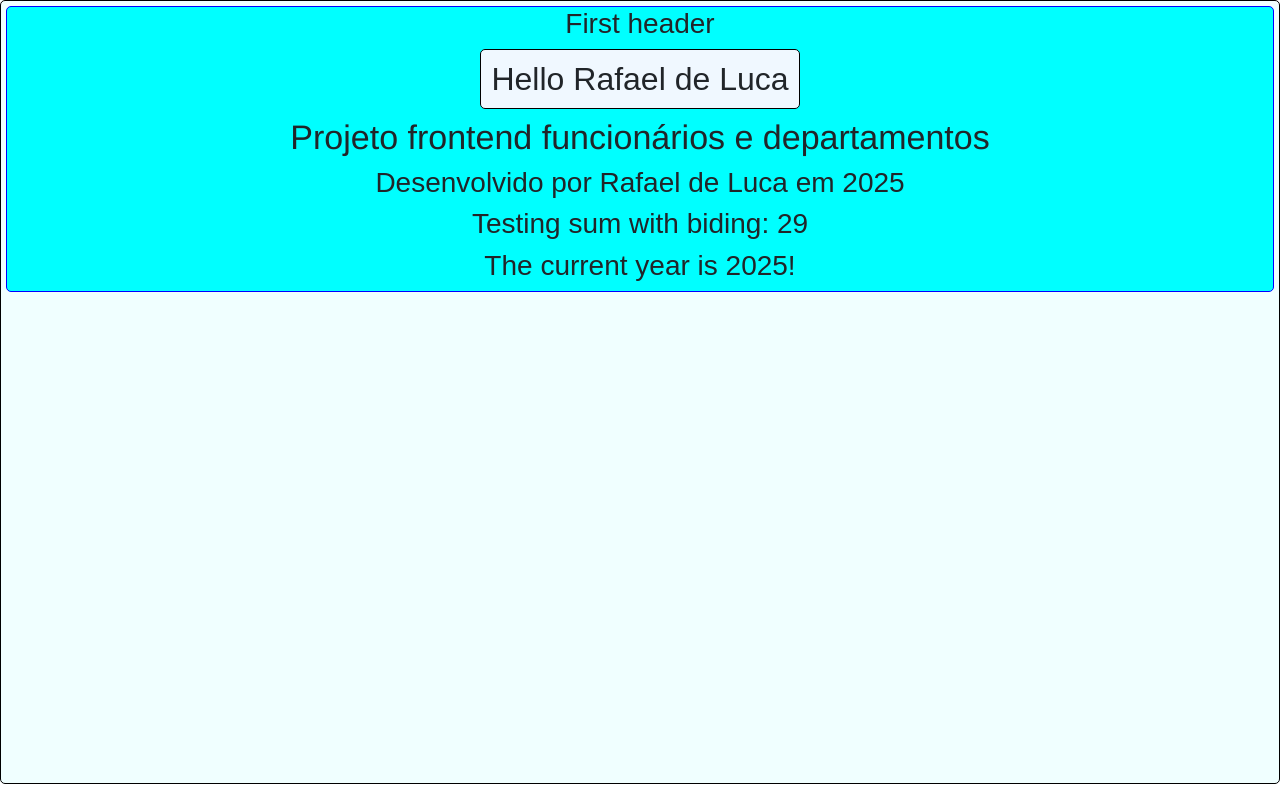
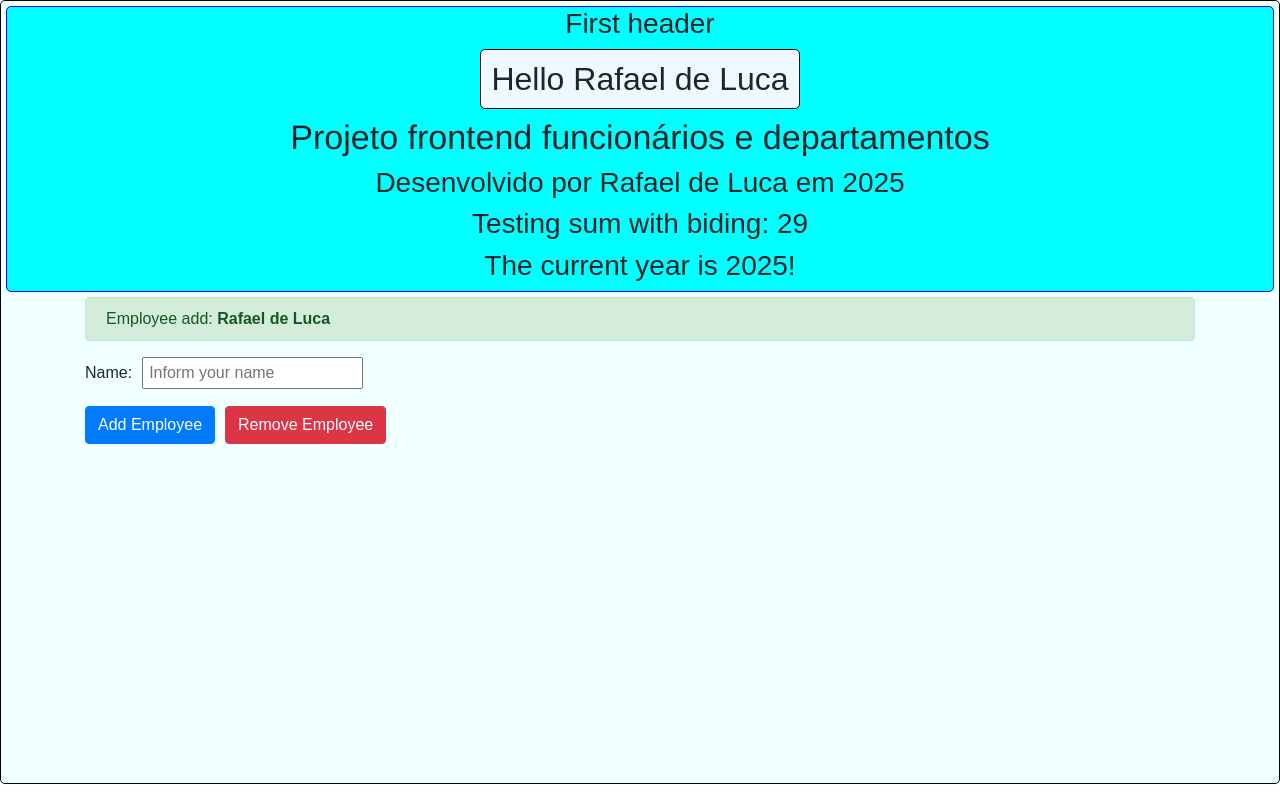
Before and after one commit to rafaelgauderio/angular-department-employees, an Angular app: page / in a window 1280 px wide. Built offline with nearby package versions, Linux system fonts and the light colour scheme.

Commit message:
event binding

```diff
--- a/src/app/app.component.html
+++ b/src/app/app.component.html
@@ -24,6 +24,14 @@
     color: var(--gray-900);
     font-family: Helvetica, Arial, sans-serif;
   }
+  input {
+    padding: 5px;
+    margin-left: 10px;
+  }
+
+  button {
+    margin-right: 10px;
+  }
 </style>
 <html>
   <main class="main">
@@ -34,4 +42,28 @@
     <h3>Testing sum with biding: {{ 17 + 12 }}</h3>
     <h3>The current year is {{getYear()}}!</h3>
   </main>
+  <div class="container">
+    <div class="alert alert-success" role="alert">
+      Employee add: <strong>{{name}}</strong>
+    </div>
+    <div class="form-group">
+      <label>Name: </label>
+      <input type="text"
+        clas="form-control"
+        placeholder="Inform your name"
+        (input)="updateEmployee($event)" />
+    </div>
+    <button
+      type="button"
+      class="btn btn-primary"
+      on-click="addEmployee()">
+      Add Employee
+    </button>
+    <button
+      type="button"
+      class="btn btn-danger"
+      (click)="removeEmployee()">
+      Remove Employee
+    </button>
+  </div>
 </html>
--- a/src/app/app.component.ts
+++ b/src/app/app.component.ts
@@ -18,4 +18,14 @@ export class AppComponent {
   getYear() {
     return this.year;
   }
+  addEmployee() {
+    console.log(`Adding new employee ${this.name}`);
+  }
+  removeEmployee () {
+    console.log(`Removind Employee ${this.name}`);
+  }
+  updateEmployee (event : any) {
+    this.name = event.target.value;
+  }
+
 }
```
